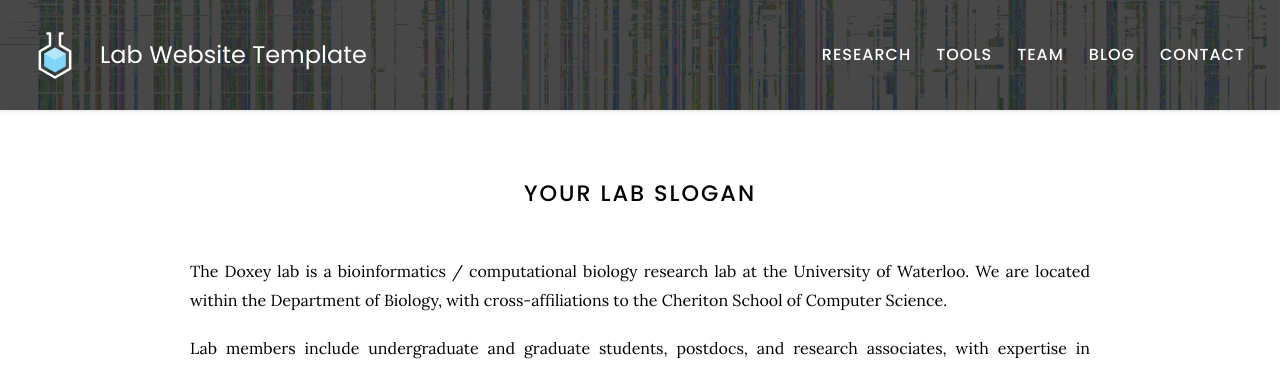
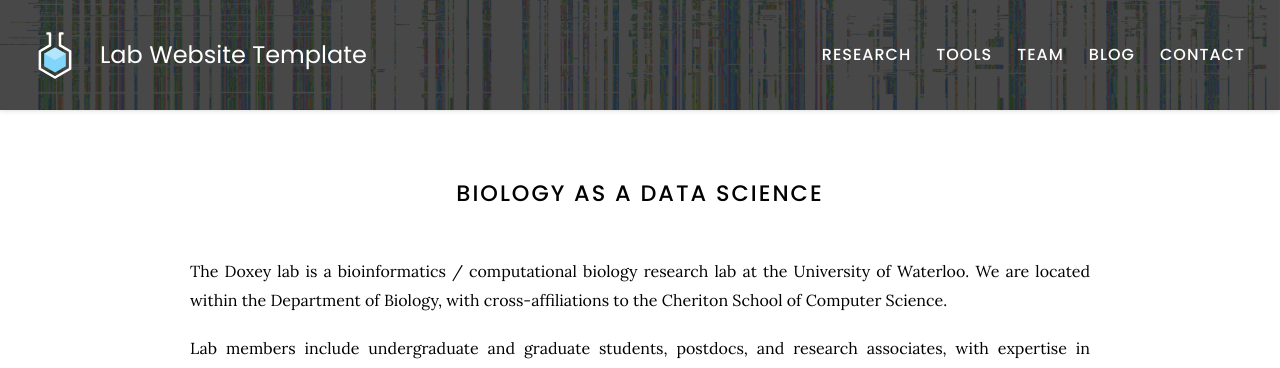
Before and after one commit to doxeylab/doxeylab-website, a Jekyll site: the page built from index.md, in a window 1280 px wide. Shown: the top 368 px of the page. Built offline with Jekyll 4.4.1, drawn with Linux system fonts in a browser that asks for light colours.

Commit message:
Update index.md

```diff
--- a/index.md
+++ b/index.md
@@ -2,7 +2,7 @@
 title: Home
 ---
 
-# Your Lab Slogan
+# Biology as a Data Science
 
 The Doxey lab is a bioinformatics / computational biology research lab at the University of Waterloo.
 We are located within the Department of Biology, with cross-affiliations to the Cheriton School of Computer Science.
```
